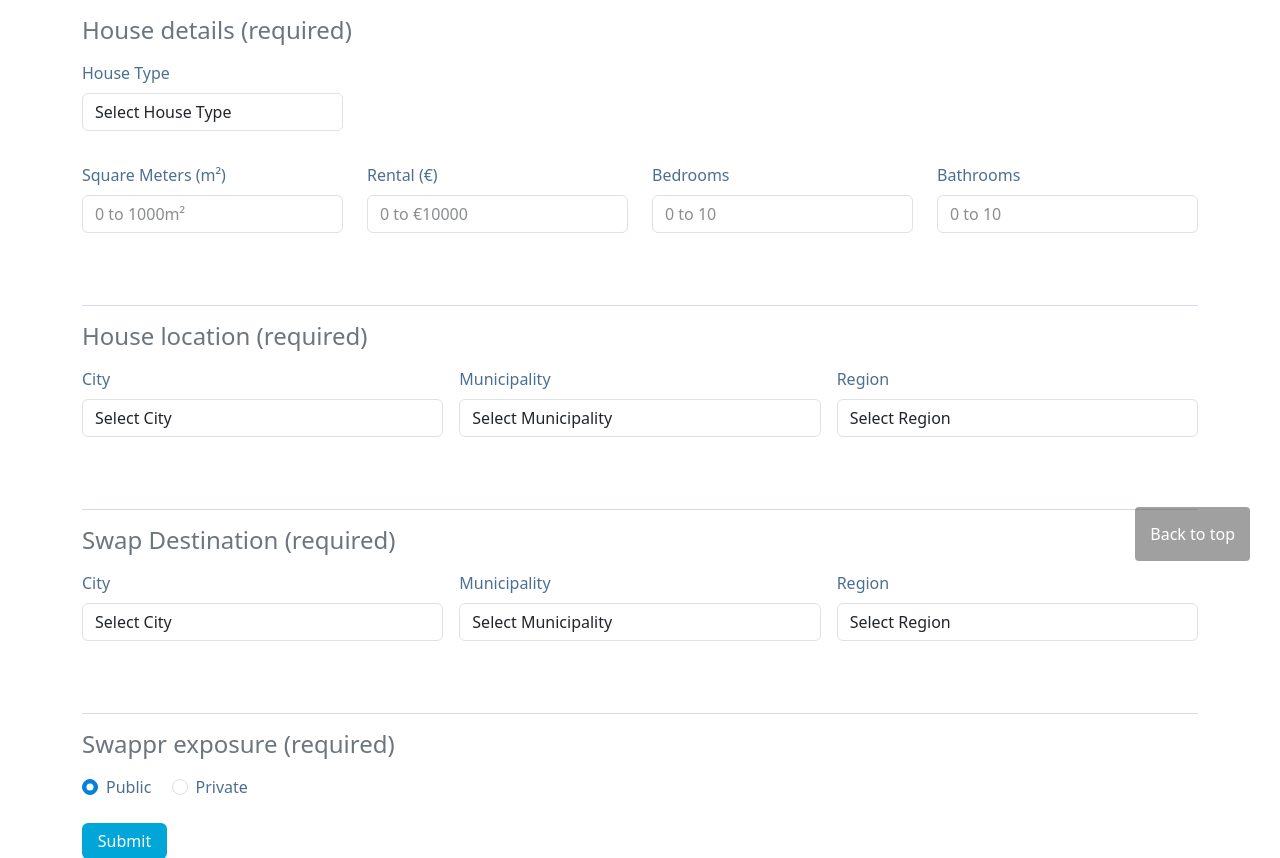
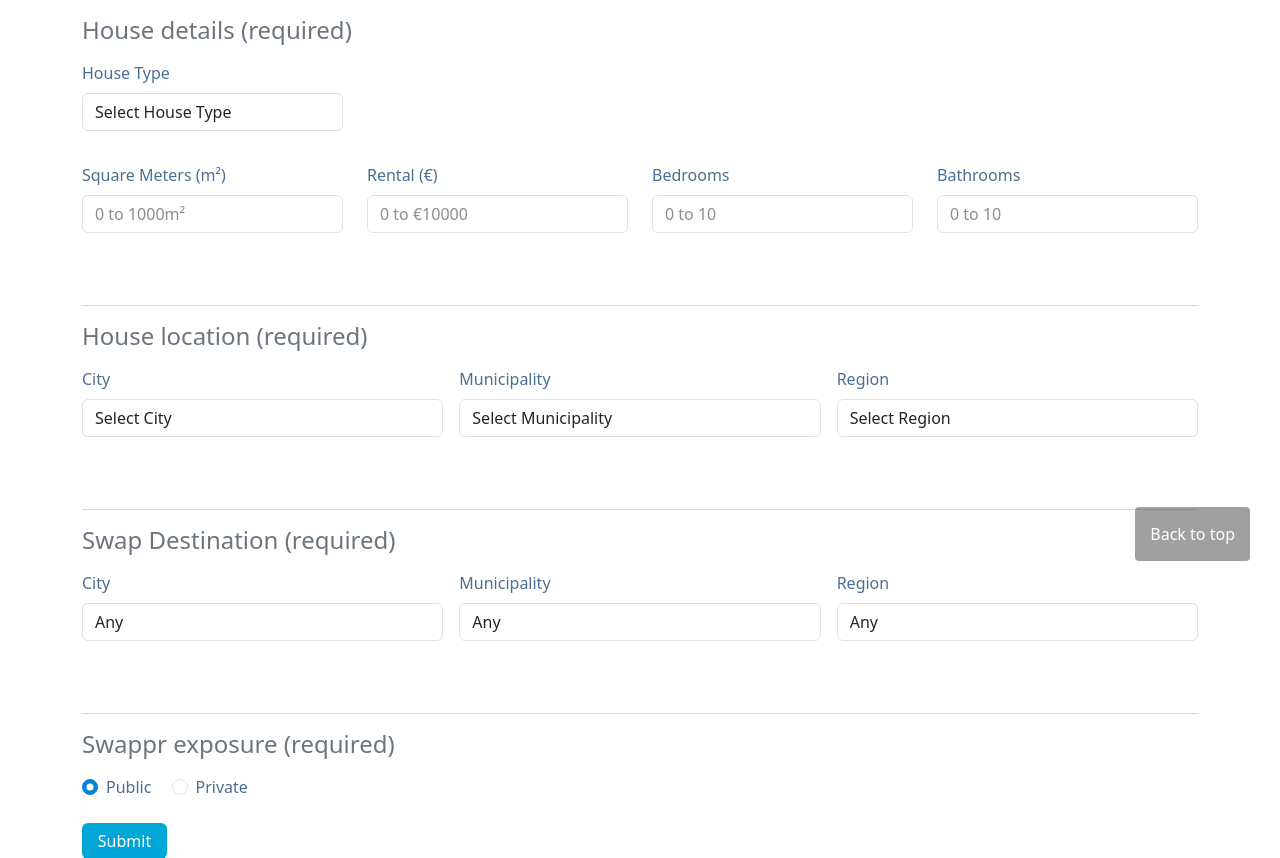
Before and after one commit to a-tsagkalidis/swappr, a Flask app: page /submit in a window 1280 px wide. Shown: the part 219-1077 px from the top of the page. Run offline with Flask 3, Linux system fonts and the light colour scheme; the visitor is signed in with stand-in values (Sample User, id 1); data comes from the database, SQL or seed files in the repository; some libraries are stand-ins or nearby versions.

Commit message:
Update: destination logic progress

```diff
--- a/locations.json
+++ b/locations.json
@@ -2,7 +2,7 @@
 	{
 		"id": 1,
 		"city": "thessaloniki",
-		"municipality": "thessalonikis",
+		"municipality": "thessaloniki",
 		"region": {
 			"agia_aikaterini": "54632",
 			"agia_sofia": "54623",
@@ -74,7 +74,7 @@
 	{
 		"id": 2,
 		"city": "thessaloniki",
-		"municipality": "agiou_pavlou",
+		"municipality": "agios_pavlos",
 		"region": {
 			"evagelistria": "55437"
 		}
@@ -82,7 +82,7 @@
 	{
 		"id": 3,
 		"city": "thessaloniki",
-		"municipality": "ampelokipon",
+		"municipality": "ampelokipoi",
 		"region": {
 			"axios": "56727",
 			"dimarcheio": "56123",
@@ -97,7 +97,7 @@
 	{
 		"id": 4,
 		"city": "thessaloniki",
-		"municipality": "eleftheriou_-_kordeliou",
+		"municipality": "eleftherio_-_kordelio",
 		"region": {
 			"viotechniki_periochi_-_sidirodromiko_parko": "56334",
 			"dialogi": "56334"
@@ -106,7 +106,7 @@
 	{
 		"id": 5,
 		"city": "thessaloniki",
-		"municipality": "efkarpias",
+		"municipality": "efkarpia",
 		"region": {
 			"ergatikes_katoikies_-_makedonia": "56429",
 			"efxinoupoli": "56450",
@@ -117,7 +117,7 @@
 	{
 		"id": 6,
 		"city": "thessaloniki",
-		"municipality": "evosmou",
+		"municipality": "evosmos",
 		"region": {
 			"agioi_kyrillos_kai_methodios": "56224",
 			"agios_athanasios": "56224",
@@ -135,7 +135,7 @@
 	{
 		"id": 7,
 		"city": "thessaloniki",
-		"municipality": "thermis",
+		"municipality": "thermi",
 		"region": {
 			"agios_tryfonas": "57001",
 			"triadi": "57001"
@@ -144,7 +144,7 @@
 	{
 		"id": 8,
 		"city": "thessaloniki",
-		"municipality": "kalamarias",
+		"municipality": "kalamaria",
 		"region": {
 			"agios_ioannis": "55132",
 			"agios_stylianos": "55134",
@@ -165,7 +165,7 @@
 	{
 		"id": 9,
 		"city": "thessaloniki",
-		"municipality": "menemenis",
+		"municipality": "menemeni",
 		"region": {
 			"vosporos": "54628",
 			"dendropotamos": "54628",
@@ -177,7 +177,7 @@
 	{
 		"id": 10,
 		"city": "thessaloniki",
-		"municipality": "neapolis",
+		"municipality": "neapoli",
 		"region": {
 			"anagennisi": "56727",
 			"axios": "56727",
@@ -195,7 +195,7 @@
 	{
 		"id": 11,
 		"city": "thessaloniki",
-		"municipality": "sykeon",
+		"municipality": "sykies",
 		"region": {
 			"agios_vasileios": "56625",
 			"agios_charalampos": "56626",
@@ -213,7 +213,7 @@
 	{
 		"id": 12,
 		"city": "thessaloniki",
-		"municipality": "panoramatos",
+		"municipality": "panorama",
 		"region": {
 			"ano_panorama": "55236",
 			"neo_panorama": "55236",
@@ -225,7 +225,7 @@
 	{
 		"id": 13,
 		"city": "thessaloniki",
-		"municipality": "polichnis",
+		"municipality": "polichni",
 		"region": {
 			"agios_panteleimonas": "56533",
 			"analipsi_-_ano_polichni": "56533",
@@ -244,7 +244,7 @@
 	{
 		"id": 14,
 		"city": "thessaloniki",
-		"municipality": "pylaias",
+		"municipality": "pylaia",
 		"region": {
 			"elaiorema": "55534",
 			"elaiones": "55536",
@@ -262,7 +262,7 @@
 	{
 		"id": 15,
 		"city": "thessaloniki",
-		"municipality": "stavroupoleos",
+		"municipality": "stavroupoli",
 		"region": {
 			"ampelones": "56430",
 			"anthokipoi": "56535",
@@ -279,7 +279,7 @@
 	{
 		"id": 16,
 		"city": "thessaloniki",
-		"municipality": "triandrias",
+		"municipality": "triandria",
 		"region": {
 			"agioi_anargyroi": "55337",
 			"ano_triandria": "55337",
@@ -289,7 +289,7 @@
 	{
 		"id": 17,
 		"city": "thessaloniki",
-		"municipality": "epanomis",
+		"municipality": "epanomi",
 		"region": {
 			"pyrgos": "57500"
 		}
@@ -297,7 +297,7 @@
 	{
 		"id": 18,
 		"city": "larissa",
-		"municipality": "larissas",
+		"municipality": "larissa",
 		"region": {
 			"averof": "41335",
 			"agia_marina": "41336",
@@ -339,7 +339,7 @@
 	{
 		"id": 19,
 		"city": "xanthi",
-		"municipality": "xanthis",
+		"municipality": "xanthi",
 		"region": {
 			"mexicana": "41335",
 			"plateia": "41336",
--- a/static/js/script.js
+++ b/static/js/script.js
@@ -312,8 +312,13 @@ function initializeLocationSelectors(cityId, municipalityId, regionId) {
 		const selectedCity = this.value;
 
 		// Reset municipality and region selectors
-		document.getElementById(municipalityId).innerHTML = '<option value="">Select Municipality</option>';
-		document.getElementById(regionId).innerHTML = '<option value="">Select Region</option>';
+		if (cityId === "cityDestination") {
+			document.getElementById(municipalityId).innerHTML = '<option value="any">Any</option>';
+			document.getElementById(regionId).innerHTML = '<option value="any">Any</option>';
+		} else {
+			document.getElementById(municipalityId).innerHTML = '<option value="">Select Municipality</option>';
+			document.getElementById(regionId).innerHTML = '<option value="">Select Region</option>';
+		}
 
 		// If the selected city is the default value, no need to fetch data
 		if (selectedCity === "") {
@@ -325,7 +330,11 @@ function initializeLocationSelectors(cityId, municipalityId, regionId) {
 			.then(response => response.json())
 			.then(data => {
 				const municipalitySelect = document.getElementById(municipalityId);
-				municipalitySelect.innerHTML = '<option value="">Select Municipality</option>';
+				if (municipalityId === "municipalityDestination") {
+					municipalitySelect.innerHTML = '<option value="any">Any</option>';
+				} else {
+					municipalitySelect.innerHTML = '<option value="">Select Municipality</option>';
+				}
 				data.forEach(municipalityObject => {
 					const option = document.createElement('option');
 					option.value = municipalityObject.municipality;
@@ -341,7 +350,11 @@ function initializeLocationSelectors(cityId, municipalityId, regionId) {
 		const selectedCity = document.getElementById(cityId).value;
 
 		// Reset region selector
-		document.getElementById(regionId).innerHTML = '<option value="">Select Region</option>';
+		if (municipalityId === "municipalityDestination") {
+			document.getElementById(regionId).innerHTML = '<option value="any">Any</option>';
+		} else {
+			document.getElementById(regionId).innerHTML = '<option value="">Select Region</option>';
+		}
 
 		// If the selected municipality is the default value, no need to fetch data
 		if (selectedMunicipality === "") {
@@ -353,7 +366,11 @@ function initializeLocationSelectors(cityId, municipalityId, regionId) {
 			.then(response => response.json())
 			.then(data => {
 				const regionSelect = document.getElementById(regionId);
-				regionSelect.innerHTML = '<option value="">Select Region</option>';
+				if (regionId === "regionDestination") {
+					regionSelect.innerHTML = '<option value="any">Any</option>';
+				} else {
+					regionSelect.innerHTML = '<option value="">Select Region</option>';
+				}
 				data.forEach(regionObject => {
 					const option = document.createElement('option');
 					option.value = regionObject.region;
--- a/templates/form_fields.html
+++ b/templates/form_fields.html
@@ -86,8 +86,8 @@
 <div class="row g-3 mb-4">
   <div class="col-md-4 mb-4">
     <label for="city" class="form-label">City</label>
-    <select class="form-control" id="cityDestination" name="cityDestination" required>
-      <option value="">Select City</option>
+    <select class="form-control" id="cityDestination" name="cityDestination">
+      <option value="any">Any</option>
       {% for city in cities %}
         <option value="{{ city.city }}" {% if submission.city_destination == city.city %}selected{% endif %}>{{ whitespace(city.city) }}</option>
       {% endfor %}
@@ -96,11 +96,11 @@
 
   <div class="col-md-4 mb-4">
     <label for="municipality" class="form-label">Municipality</label>
-    <select class="form-control" id="municipalityDestination" name="municipalityDestination" required>
-      {% if submission.municipality %}
-        <option value="{{ submission.municipality }}">{{ whitespace(submission.municipality_destination) }}</option>
+    <select class="form-control" id="municipalityDestination" name="municipalityDestination">
+      {% if submission.municipality_destination %}
+        <option value="{{ submission.municipality_destination }}">{{ whitespace(submission.municipality_destination) }}</option>
       {% else %}
-        <option value="">Select Municipality</option>
+        <option value="any">Any</option>
       {% endif %}
       <!-- Options will be populated dynamically using JavaScript -->
     </select>
@@ -108,11 +108,11 @@
 
   <div class="col-md-4 mb-4">
     <label for="region" class="form-label">Region</label>
-    <select class="form-control" id="regionDestination" name="regionDestination" required>
-      {% if submission.region %}
-        <option value="{{ submission.region }}">{{ whitespace(submission.region_destination) }}</option>
+    <select class="form-control" id="regionDestination" name="regionDestination">
+      {% if submission.region_destination %}
+        <option value="{{ submission.region_destination }}">{{ whitespace(submission.region_destination) }}</option>
       {% else %}
-        <option value="">Select Region</option>
+        <option value="any">Any</option>
       {% endif %}
       <!-- Options will be populated dynamically using JavaScript -->
     </select>
--- a/templates/layout.html
+++ b/templates/layout.html
@@ -52,7 +52,15 @@
     <div class="pt-4">
       {% with messages = get_flashed_messages() %}
         {% if messages %}
-          <div class="success" role="alert"> {% for message in messages %}{{ message }}{% endfor %}</div>
+
+            {% for message in messages %}
+              {% if message != 'Submission not found.' %}
+                <div class="success" role="alert">{{ message }}</div>
+              {% else %}
+                <div class="error" role="alert">{{ message }}</div>
+              {% endif %}
+            {% endfor %}
+
         {% endif %}
       {% endwith %}
 
```
Also changed, not shown: templates/index.html (+16 -3 lines), 2 other files.
